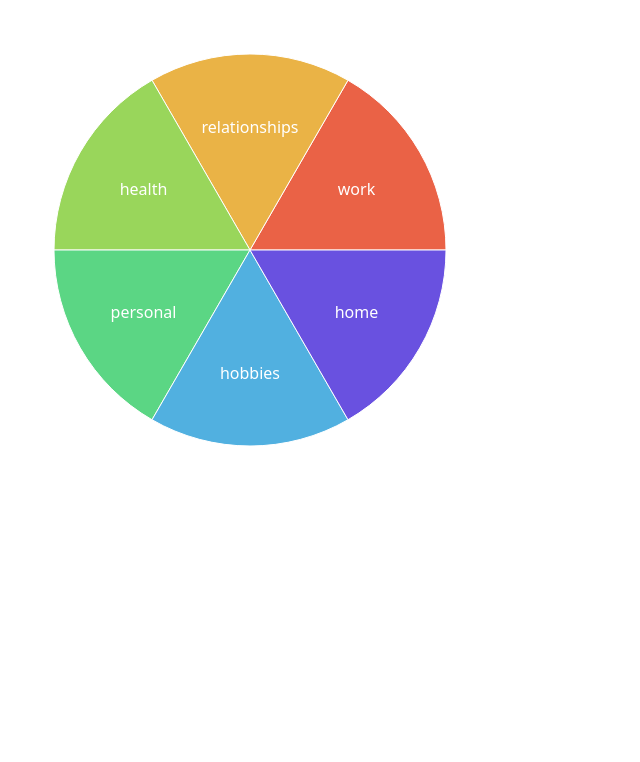
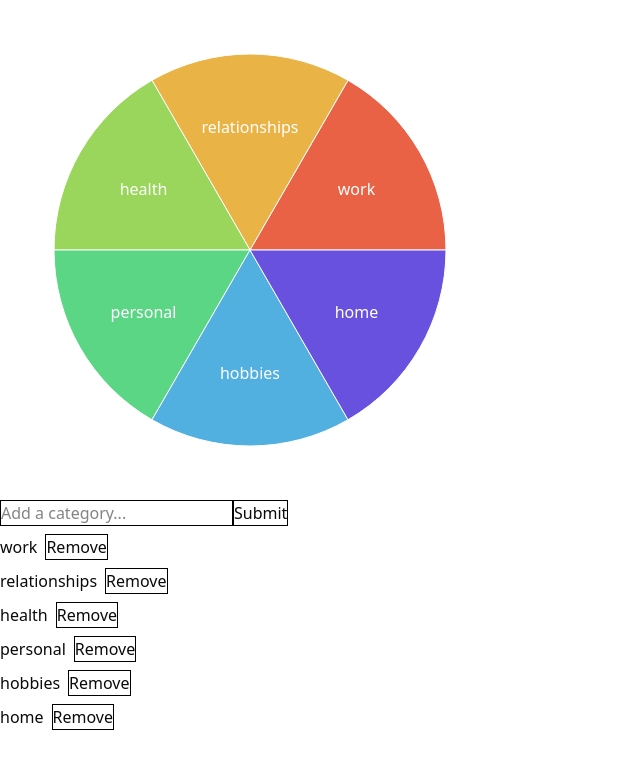
Before and after one commit to alexdietz1988/wheel-of-life, a React (Vite) app: page / in a window 1280 px wide. Shown: the top 762 px of the page, without its empty margins (0-640 px from the left). Built offline with nearby package versions, Linux system fonts and the light colour scheme.

Commit message:
Enable user to add and remove categories

```diff
--- a/src/App.tsx
+++ b/src/App.tsx
@@ -14,22 +14,21 @@ const colorPalette = [
   'hsl(180, 40%, 50%)',
 ];
 
-const categories = [
+const App = () => {
+  const [categories, setCategories] = useState<string[]>([
     'work',
     'relationships',
     'health',
     'personal',
     'hobbies',
     'home',
-];
+  ]);
 
   const data = categories.map((category, i) => ({
     name: category,
     value: 1,
     fill: colorPalette[i % colorPalette.length],
   }));
-
-const App = () => {
   const [selectedCategory, setSelectedCategory] = useState<null | number>(null);
 
   const renderCustomizedLabel = ({
@@ -88,6 +87,7 @@ const App = () => {
   }, [selectedCategory]);
 
   return (
+    <>
       <PieChart data={data} width={500} height={500}>
         <Pie
           data={data}
@@ -105,6 +105,43 @@ const App = () => {
           ))}
         </Pie>
       </PieChart>
+      <form
+        onSubmit={(e) => {
+          e.preventDefault();
+          const input = e.currentTarget.elements.namedItem(
+            'simpleInput'
+          ) as HTMLInputElement;
+          if (input) {
+            setCategories((prev) => [...prev, input.value]);
+            input.value = '';
+          }
+        }}
+      >
+        <input
+          type="text"
+          name="simpleInput"
+          placeholder="Add a category..."
+          style={{ border: '1px solid black' }}
+        />
+        <button type="submit" style={{ border: '1px solid black' }}>
+          Submit
+        </button>
+        {categories.map((category, i) => (
+          <div key={i} style={{ marginTop: 8 }}>
+            <span style={{ marginRight: 8 }}>{category}</span>
+            <button
+              type="button"
+              onClick={() => {
+                setCategories((prev) => prev.filter((_, index) => index !== i));
+              }}
+              style={{ border: '1px solid black' }}
+            >
+              Remove
+            </button>
+          </div>
+        ))}
+      </form>
+    </>
   );
 };
 
```
Lines whose indentation alone changed are shown as unchanged.
